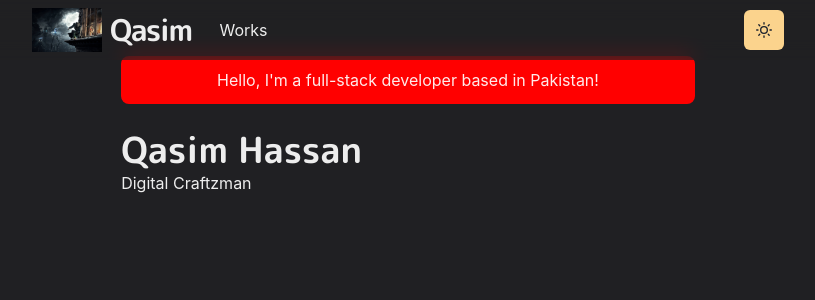
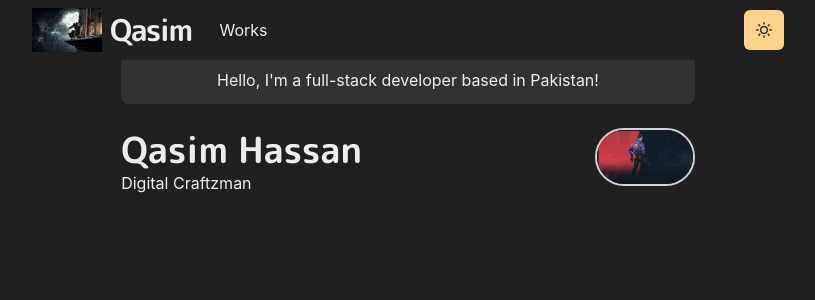
Before and after one commit to QasimJaffry/portfolio, a Next.js app: page / in a window 1280 px wide. Shown: the top 300 px of the page, without its empty margins (232-1047 px from the left). Built offline with nearby package versions, Linux system fonts and the light colour scheme.

Commit message:
added profile image

```diff
--- a/pages/index.js
+++ b/pages/index.js
@@ -1,9 +1,21 @@
-import { Box, Container, Heading } from '@chakra-ui/react'
+import {
+  Box,
+  Container,
+  Heading,
+  Image,
+  useColorModeValue,
+} from '@chakra-ui/react'
 
 const Page = () => {
   return (
     <Container>
-      <Box borderRadius={'lg'} bg="red" p={3} mb={6} align={'center'}>
+      <Box
+        borderRadius={'lg'}
+        bg={useColorModeValue('whiteAlpha.500', 'whiteAlpha.200')}
+        p={3}
+        mb={6}
+        align={'center'}
+      >
         Hello, I&apos;m a full-stack developer based in Pakistan!
       </Box>
 
@@ -15,6 +27,24 @@
 
           <p>Digital Craftzman </p>
         </Box>
+
+        <Box
+          flexShrink={0}
+          mt={{ base: 4, md: 0 }}
+          ml={{ md: 6 }}
+          align="center"
+        >
+          <Image
+            borderColor="whiteAlpha.800"
+            borderWidth={2}
+            borderStyle="solid"
+            maxWidth="100px"
+            display="inline-block"
+            borderRadius="full"
+            src="/images/yoru.jpg"
+            alt="Profile Image"
+          />
+        </Box>
       </Box>
     </Container>
   )
```
Also changed, not shown: public/images/yoru.jpg (added).
